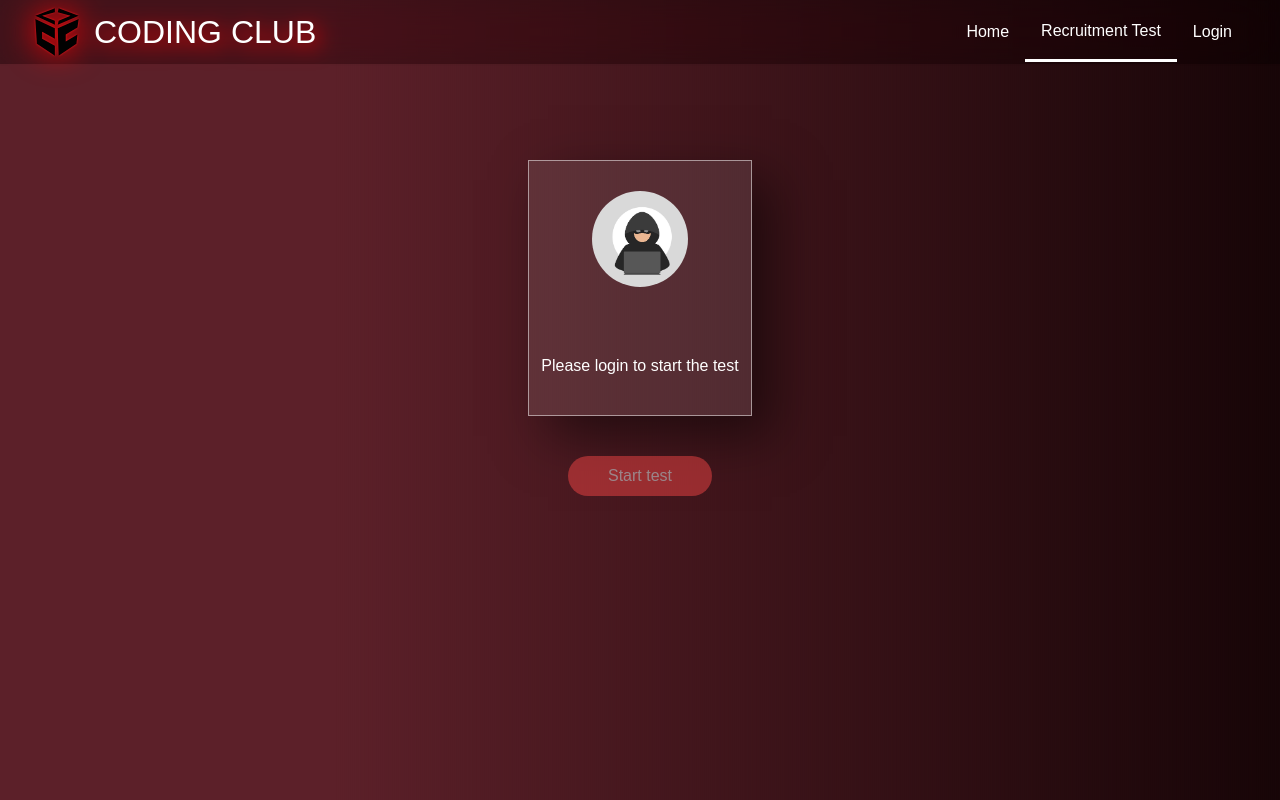
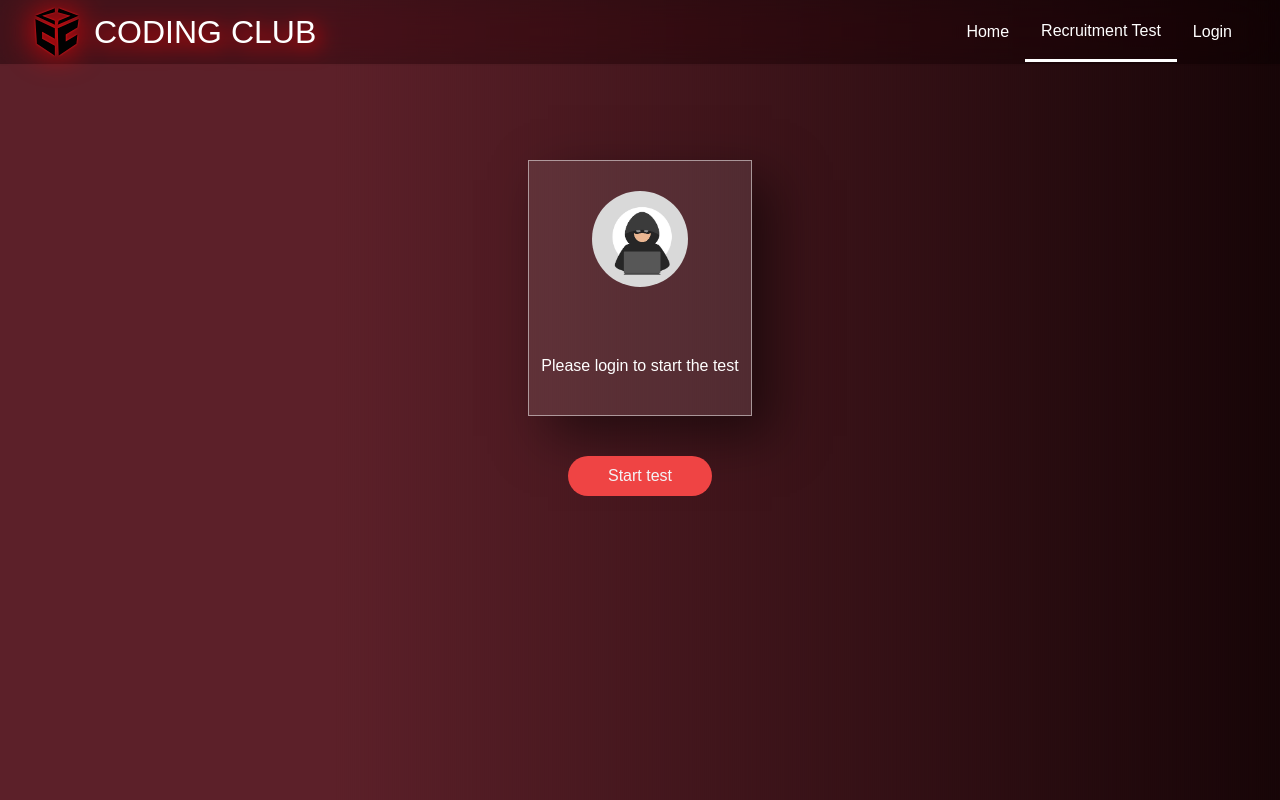
Before and after one commit to PrecedentBrute/codingclubrecruitments, a React (Create React App) app: page /test in a window 1280 px wide. Built offline with nearby package versions, Linux system fonts and the light colour scheme; no server answers; a web font is replaced by a local one.

Commit message:
scroll fixed

```diff
--- a/src/Components/Exam/Exam.css
+++ b/src/Components/Exam/Exam.css
@@ -151,7 +151,7 @@ input[type="radio"]:checked:after {
   margin-top: 1vw;
   padding: 0.5vw;
   height: 10vw;
-  overflow: scroll;
+  /* overflow: scroll; */
   box-shadow: 10px 10px 25px rgba(0, 0, 0, 0.5);
     background: hsl(0deg 51% 53% / 26%);
     border: 1px solid rgba(255, 255, 255, 0.5);
--- a/src/Components/Exam/Exam.js
+++ b/src/Components/Exam/Exam.js
@@ -14,6 +14,7 @@ const Exam = (props) => {
     return initialValue || [];
   });
 
+  const [divSelect, setdivSelect] = useState([false,false,false,false]);
   const [selectedOptions2, setSelectedOptions2] = useState([]);
   const [submitted, setSubmitted] = useState(false);
   const [time,setTime] = useState(3600);
@@ -58,6 +59,10 @@ const Exam = (props) => {
     });
    }, [])
 
+  //  const handledivSelect = (index) => {
+  //    setdivSelect();
+  //  }
+
   const handleAnswerOption = (answer,id) => {
     // setSelectedOptions([
     //   (selectedOptions[currentQuestion] = { answertext: answer, qid:id }),
@@ -86,6 +91,7 @@ const Exam = (props) => {
   };
 
   const handleNext = () => {
+    setFibanswer("");
     const nextQues = currentQuestion + 1;
     nextQues < questions.length && setCurrentQuestion(nextQues);
     setFibanswer(submittedAnswers[nextQues].answertext ? submittedAnswers[nextQues].answertext : "");
@@ -185,8 +191,8 @@ const Exam = (props) => {
           <div className={questions[currentQuestion].hint_text.length===0 ? "resources hidehint" : "resources"}>
                   <p>{questions[currentQuestion].hint_text}</p>
                   <br></br>
-              <p><a href={questions[currentQuestion].hint_link} target="_blank" className="text-blue-500">{questions[currentQuestion].hint_link==="" ? null : "Resource Link"}</a></p>
-              </div>
+              {<p><a href={questions[currentQuestion].hint_link} target="_blank" className="text-blue-500">{questions[currentQuestion].hint_link==="" ? null : "Resource Link"}</a></p>}
+                            </div>
         </div>
                   ) : (<div></div>)}
 
@@ -234,17 +240,17 @@ const Exam = (props) => {
                 <div
                   key={index}
                   className="flex items-center w-full py-4 pl-5 m-2 ml-0 space-x-2 border-2 cursor-pointer bg-white/5 border-white/10 rounded-xl"
-                >
+                  >
                   <input
                     type="radio"
                     name={answer.text}
                     value={answer.text}
                     onChange={(e) => handleMCQAnswerOption(index,questions[currentQuestion].id)}
-                    checked={
+                    checked={(
                       selectedOptions[currentQuestion]
                         ? index ===
                           selectedOptions[currentQuestion].answer
-                        : false
+                        : false)
                     }
                     className="w-6 h-6 card bg-black"
                   />
--- a/src/Containers/Recruitment/Recruitment.js
+++ b/src/Containers/Recruitment/Recruitment.js
@@ -1,8 +1,8 @@
 import React, { useState } from "react";
 import Exam from "../../Components/Exam/Exam";
 import Navbar from "../../Components/Navbar/Navbar";
-import Fade from 'react-reveal/Fade';
-import './Recruitment.css';
+import Fade from "react-reveal/Fade";
+import "./Recruitment.css";
 
 const Recruitment = (props) => {
   const [show, setShow] = useState(false);
@@ -11,37 +11,39 @@ const Recruitment = (props) => {
     setShow(!show);
   };
 
-  let buttonClass = "p-10 mt-10 py-2 rounded-full bg-red-500 text-gray-100 focus:outline-none hover:bg-red-600";
-  if (!props.loggedIn) {
-    buttonClass += " cursor-not-allowed opacity-50 disabledButton";
-  }
+  let buttonClass =
+    "p-10 mt-10 py-2 rounded-full bg-red-500 text-gray-100 focus:outline-none hover:bg-red-600";
+  // if (!props.loggedIn) {
+  //   buttonClass += " cursor-not-allowed opacity-50 disabledButton";
+  // }
 
   return (
     <div>
       <div className="recruitmentDiv rounded-lg">
-        {show ? <Exam person={props.person}/> : (
+        {show ? (
+          <Exam person={props.person} />
+        ) : (
           <div className="flex flex-col items-center">
             <Fade top>
               <div className=" flex justify-center items-center">
                 <div className=" h-64 w-56 mt-24 flex flex-col justify-around items-center recruitment-card">
-          <div className="bg-red-600 h-24 w-24 rounded-full flex items-center justify-center recruitment-card-image" >
-
-          </div>
-                  <h3 className="text-white text-center p-2">{props.loggedIn && props.person !== null ? <>Welcome {props.person.name}</> : <>Please login to start the test</>}</h3>
+                  <div className="bg-red-600 h-24 w-24 rounded-full flex items-center justify-center recruitment-card-image"></div>
+                  <h3 className="text-white text-center p-2">
+                    {props.loggedIn && props.person !== null ? (
+                      <>Welcome {props.person.name}</>
+                    ) : (
+                      <>Please login to start the test</>
+                    )}
+                  </h3>
                 </div>
               </div>
 
-      <button
-        className={buttonClass}
-              onClick={toggleShow}
-              disabled={!props.loggedIn}
-      >
+              <button className={buttonClass} onClick={toggleShow}>
                 Start test
               </button>
             </Fade>
-
-    </div>)
-        }
+          </div>
+        )}
       </div>
     </div>
   );
```
Also changed, not shown: 1 other file (tests, documents, lock files or other folders). Lines whose indentation alone changed are shown as unchanged.
